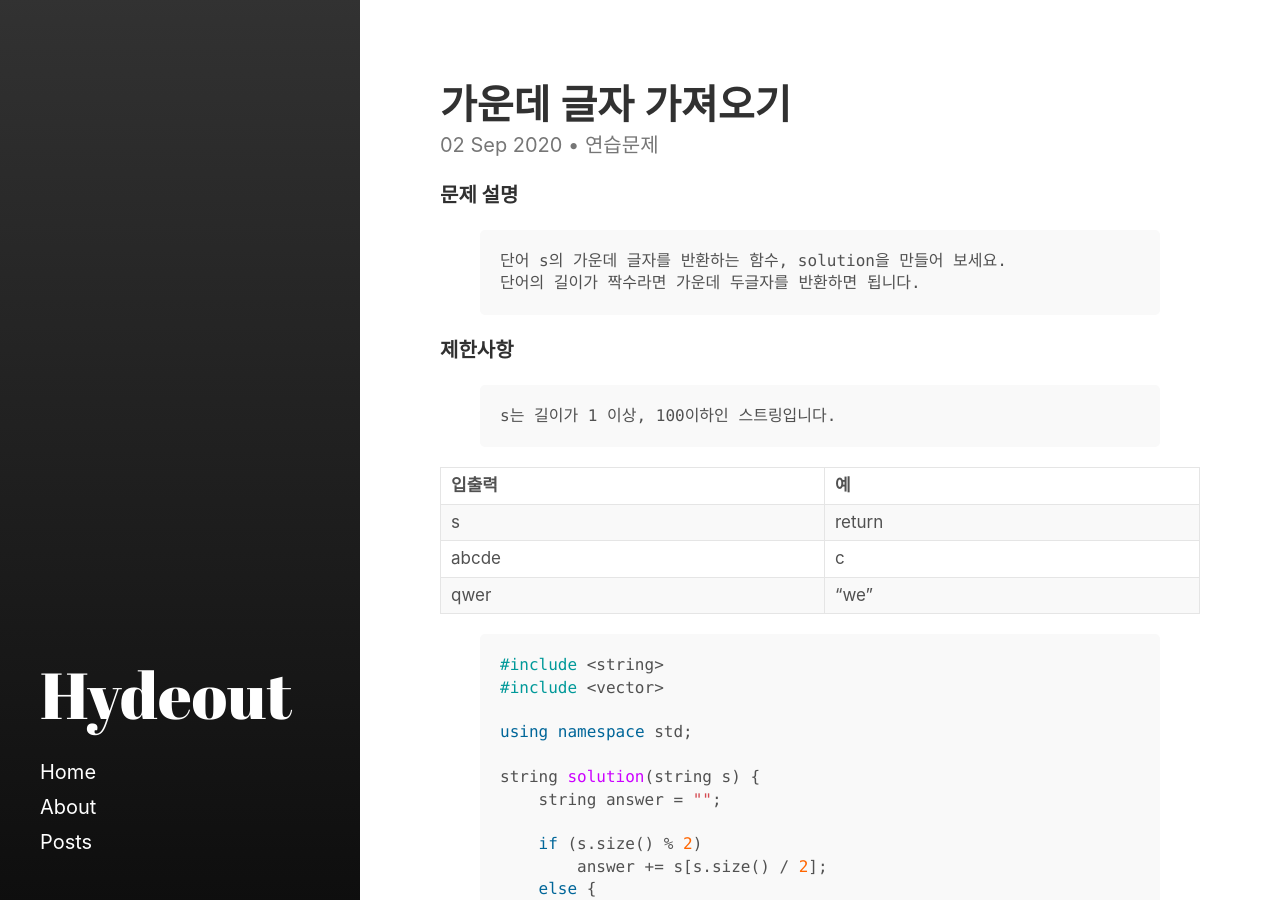
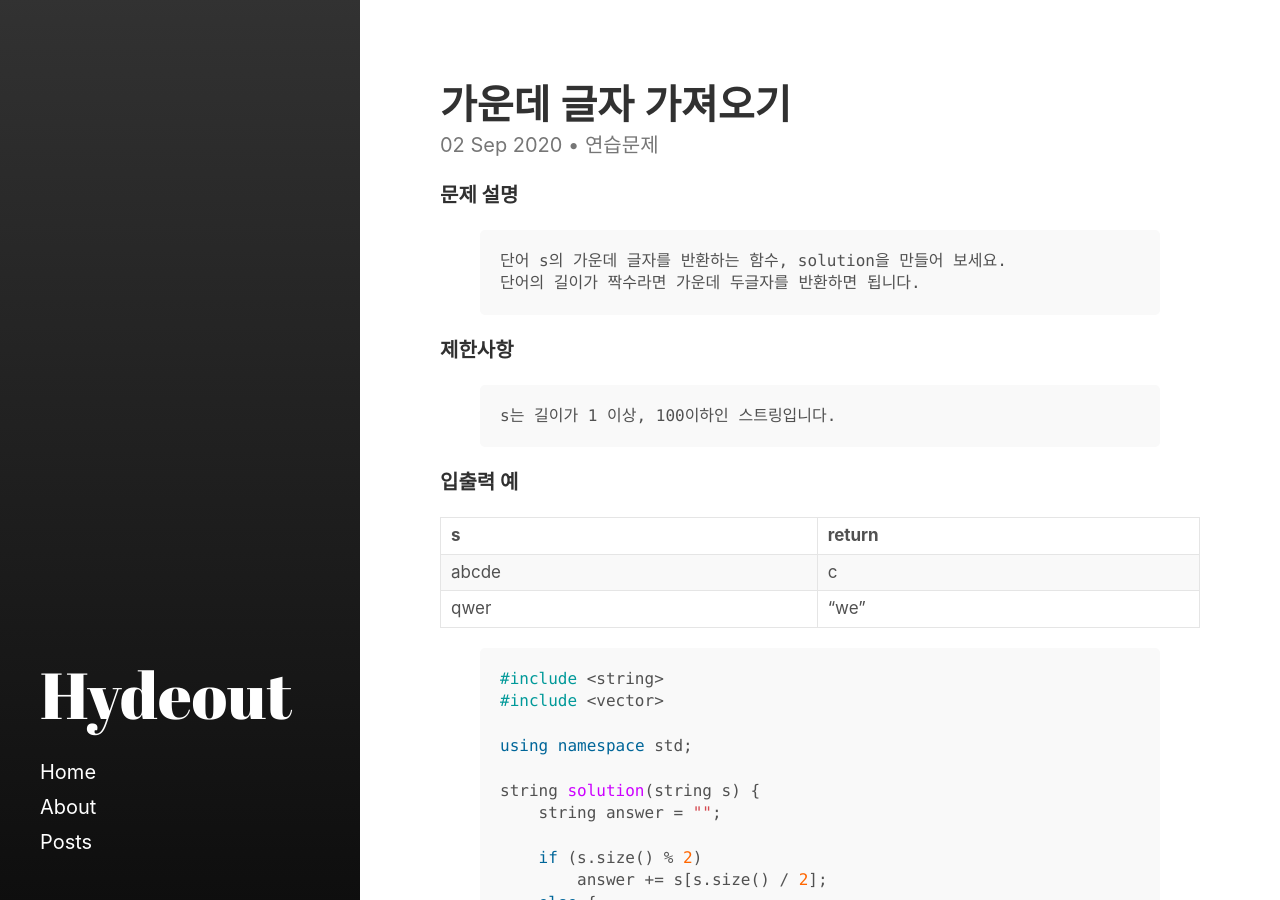
Before and after one commit to C13H12N4O2/C13H12N4O2.github.io, a Jekyll site: the page built from _posts/2020-09-02-20-30-가운데-글자-가져오기.md, in a window 1280 px wide and 900 px high. Built offline with Jekyll 4.4.1, drawn with Linux system fonts in a browser that asks for light colours.

```diff
--- a/_posts/2020-09-02-20-30-가운데-글자-가져오기.md
+++ b/_posts/2020-09-02-20-30-가운데-글자-가져오기.md
@@ -23,9 +23,10 @@ last_modified_at: 2020-09-02-20-30
 s는 길이가 1 이상, 100이하인 스트링입니다.
 {% endhighlight %}
 
-| 입출력 | 예 |
+<strong>입출력 예</strong>
+
+| s	| return |
 | --- | --- |
-| s	| return |
 | abcde |	c |
 | qwer | "we" |
 
```
Also changed, not shown: other parts of _posts/2020-09-02-20-30-가운데-글자-가져오기.md (+1 -1 lines).
